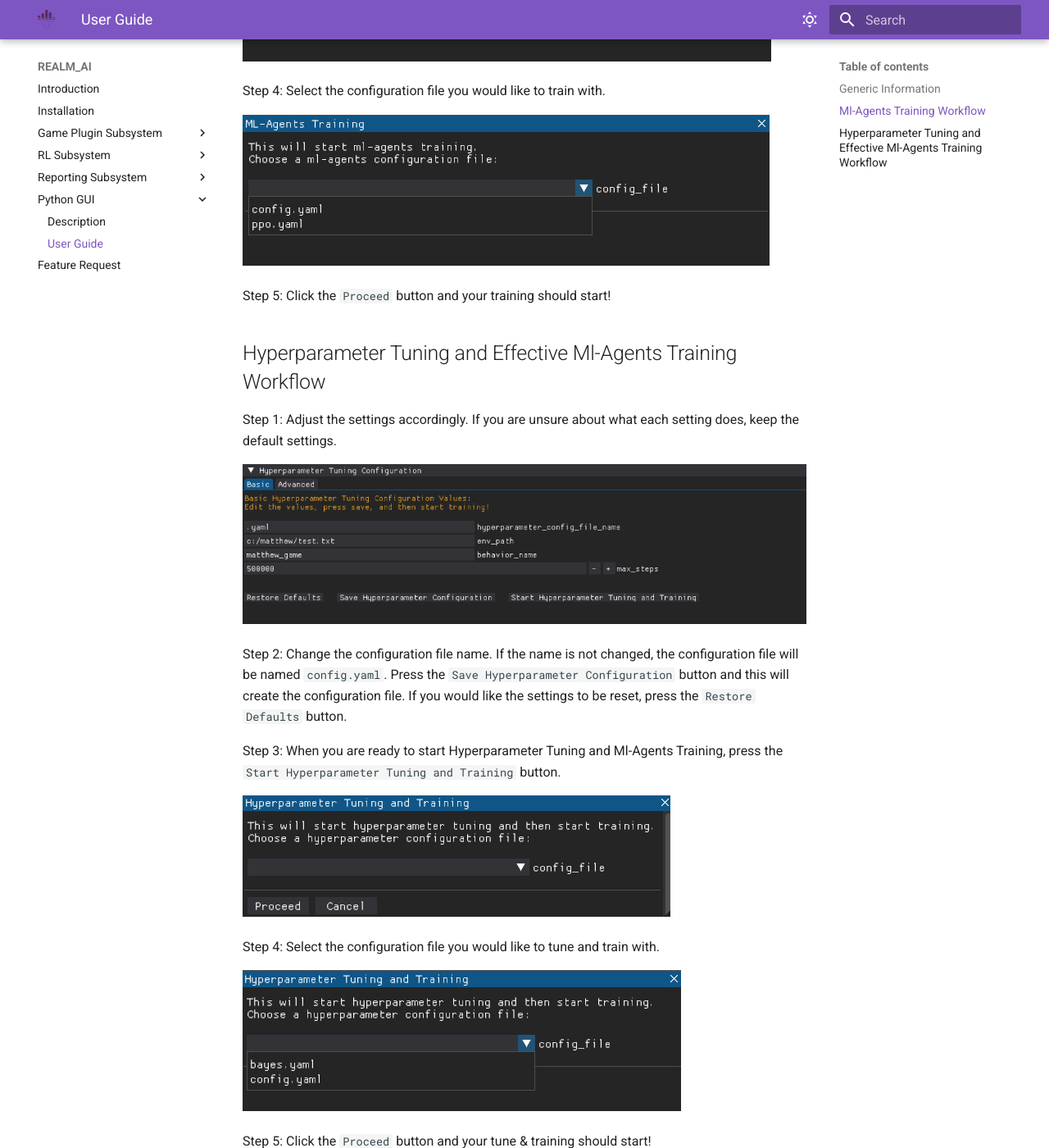
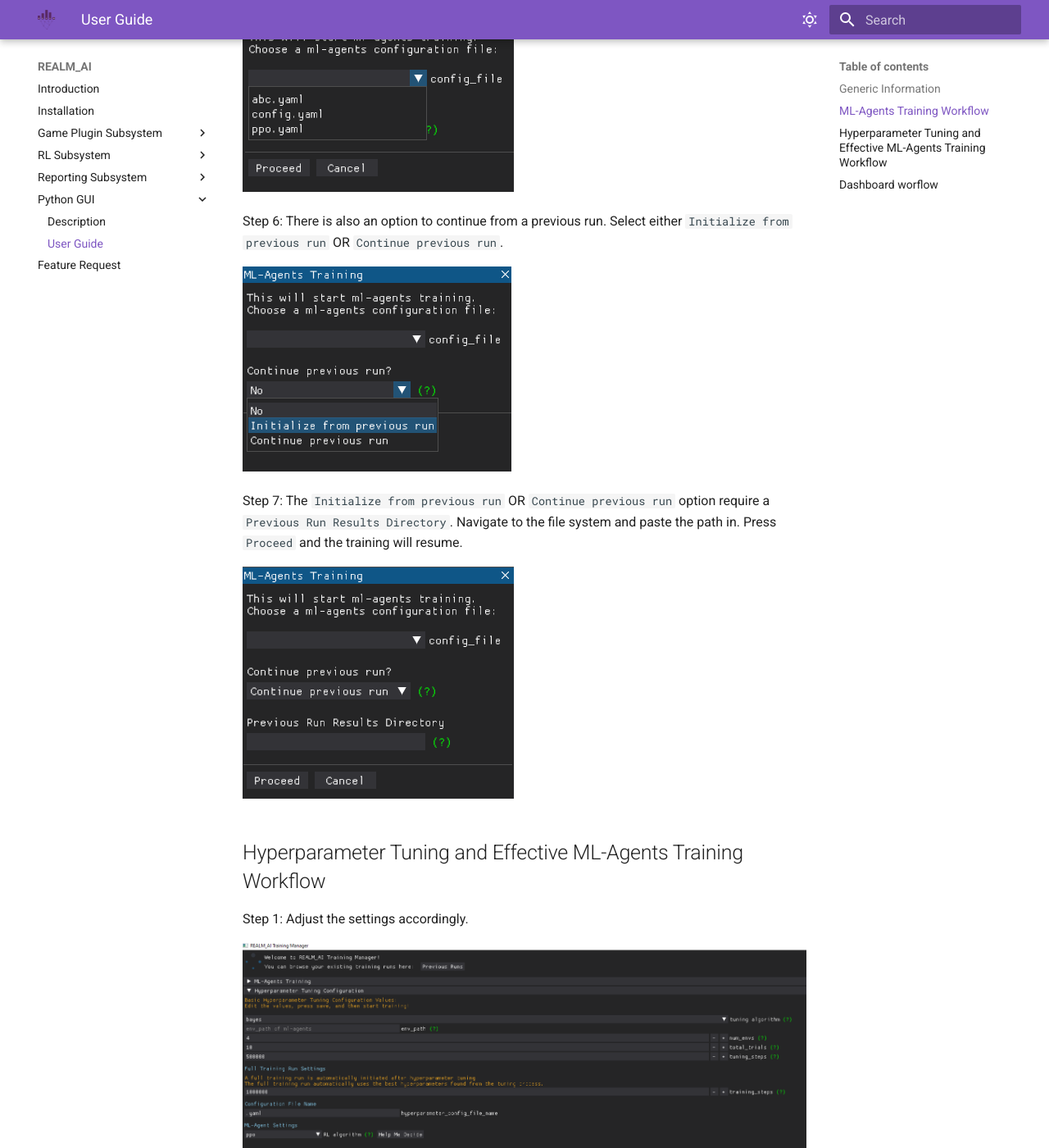
Before and after one commit to realm-ai-project/Documentation, an MkDocs documentation site: the page built from docs/python_gui/user_guide.md, in a window 1280 px wide and 1400 px high, scrolled down 1377 px. Shown: the whole window at 82% size. Built offline with MkDocs 1.6.1 and Material for MkDocs 9.7.7, drawn with Linux system fonts in a browser that asks for light colours; some of the changed text lies outside the part shown.

Commit message:
Updated python gui documentation

```diff
--- a/docs/python_gui/user_guide.md
+++ b/docs/python_gui/user_guide.md
@@ -2,36 +2,55 @@
 By hovering over the green question mark for each setting, the recommended typical values are displayed. These values come from [ML-Agents Toolkit](https://github.com/Unity-Technologies/ml-agents/blob/main/docs/Training-Configuration-File.md){:target="_blank"}.
 ![screenshot](images/tool_tip.png)
 
-## Ml-Agents Training Workflow
-Step 1: Adjust the settings accordingly. If you are unsure about what each setting does, visit [ML-Agents Toolkit](https://github.com/Unity-Technologies/ml-agents/blob/main/docs/Training-Configuration-File.md){:target="_blank"} OR keep the default settings.
+## ML-Agents Training Workflow
+Step 1: Adjust the settings accordingly. Visit [ML-Agents Toolkit](https://github.com/Unity-Technologies/ml-agents/blob/main/docs/Training-Configuration-File.md){:target="_blank"} for futher information.
 
 ![screenshot](images/ml_agents.png)
 
-Step 2: Change the configuration file name. If the name is not changed, the configuration file will be named `config.yaml`. Press the `Save Ml-Agents Configuration` button and this will create the configuration file. If you would like the settings to be reset, press the `Restore Defaults` button.
+Step 2: Change the configuration file name. If the name is not changed, the configuration file will be named `config.yaml`. Press the `Save ML-Agents Configuration` button and this will create the configuration file. To reset the settings, press the `Restore Defaults` button.
 
-Step 3: When you are ready to start Ml-Agents training, press the `Start Training` button.
+Step 3: To start ML-Agents training, press the `Start Training` button.
+
+Step 4: Select a configuration file.
 
 ![screenshot](images/ml_agents_train.png)
 
-Step 4: Select the configuration file you would like to train with.
+Step 5: Click the `Proceed` button and the training will start!
 
 ![screenshot](images/ml_agents_train_dropdown.png)
 
-Step 5: Click the `Proceed` button and your training should start!
+Step 6: There is also an option to continue from a previous run. Select either `Initialize from previous run` OR `Continue previous run`.
 
-## Hyperparameter Tuning and Effective Ml-Agents Training Workflow
-Step 1: Adjust the settings accordingly. If you are unsure about what each setting does, keep the default settings.
+![screenshot](images/ml_agents_previous_run.png)
+
+Step 7: The `Initialize from previous run` OR `Continue previous run` option require a `Previous Run Results Directory`. Navigate to the file system and paste the path in. Press `Proceed` and the training will resume.
+
+![screenshot](images/ml_agents_previous_run_directory.png)
+
+## Hyperparameter Tuning and Effective ML-Agents Training Workflow
+Step 1: Adjust the settings accordingly.
 
 ![screenshot](images/hyperparameter_tuning.png)
 
-Step 2: Change the configuration file name. If the name is not changed, the configuration file will be named `config.yaml`. Press the `Save Hyperparameter Configuration` button and this will create the configuration file. If you would like the settings to be reset, press the `Restore Defaults` button.
+Step 2: Change the configuration file name. If the name is not changed, the configuration file will be named `config.yaml`. Press the `Save Hyperparameter Configuration` button and this will create the configuration file. To reset the settings, press the `Restore Defaults` button.
 
-Step 3: When you are ready to start Hyperparameter Tuning and Ml-Agents Training, press the `Start Hyperparameter Tuning and Training` button.
+Step 3: To start Hyperparameter Tuning and ML-Agents Training, press the `Start Hyperparameter Tuning and Training` button.
+
+Step 4: Select a configuration file.
 
 ![screenshot](images/hyperparameter_tuning_training.png)
 
-Step 4: Select the configuration file you would like to tune and train with.
+Step 5: Click the `Proceed` button and tune & training will start!
 
-![screenshot](images/hyperparameter_tuning_training_dropdown.png)
+Step 6: There is also an option to continue from a previous run. Select `Continue previous run`.
 
-Step 5: Click the `Proceed` button and your tune & training should start!
+![screenshot](images/hyperparameter_tuning_training_previous_run_directory.png)
+
+Step 7: The `Continue previous run` option requires a `Previous Run Results Directory`. Navigate to the file system and paste the path in. Press `Proceed` and the tune & training will resume.
+
+![screenshot](images/hyperparameter_tuning_training_previous_run.png)
+
+## Dashboard worflow
+![screenshot](images/dashboard.png)
+Step 1:
+Press the `Open Dashboard` button to start the local web app.
```
Also changed, not shown: docs/python_gui/description.md (+16 -11 lines), docs/python_gui/images/dashboard.png (added), docs/python_gui/images/home_screen.png, docs/python_gui/images/hyperparameter_tuning.png, docs/python_gui/images/hyperparameter_tuning_training.png, docs/python_gui/images/hyperparameter_tuning_training_previous_run.png (added), docs/python_gui/images/hyperparameter_tuning_training_previous_run_directory.png (added), docs/python_gui/images/ml_agents.png, docs/python_gui/images/ml_agents_previous_run.png (added), docs/python_gui/images/ml_agents_previous_run_directory.png (added), docs/python_gui/images/ml_agents_train.png, docs/python_gui/images/ml_agents_train_dropdown.png.
